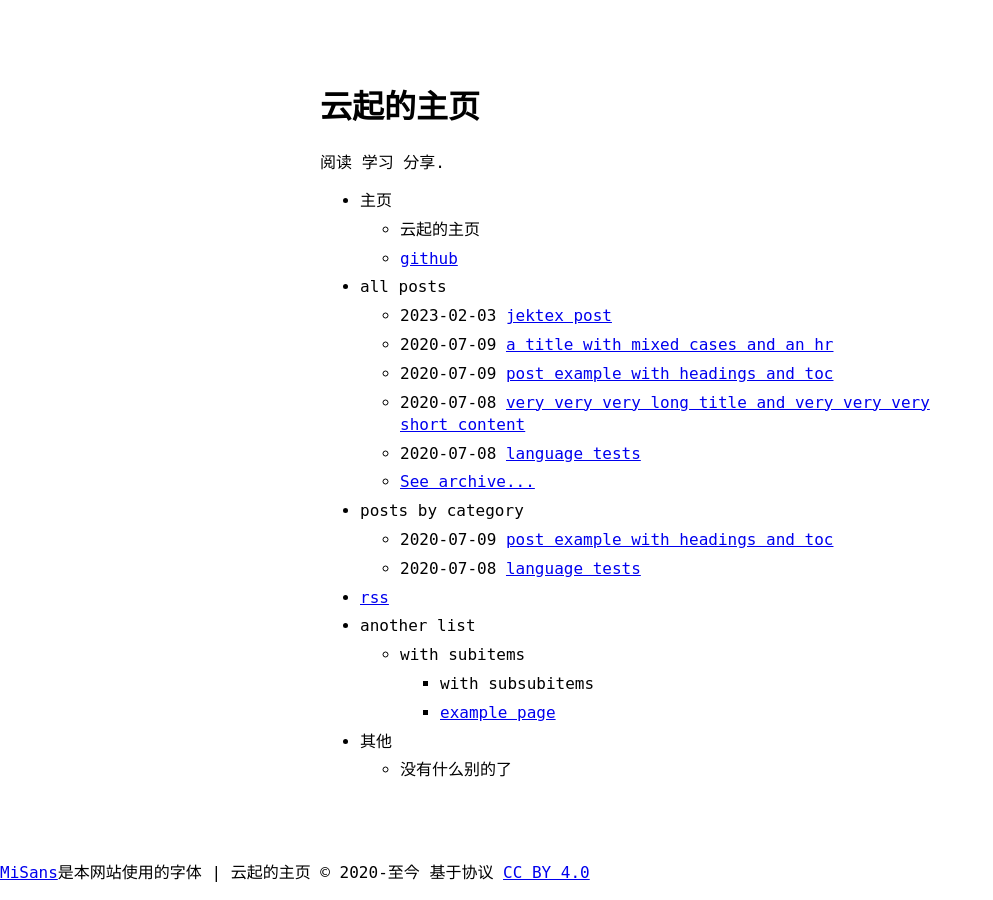
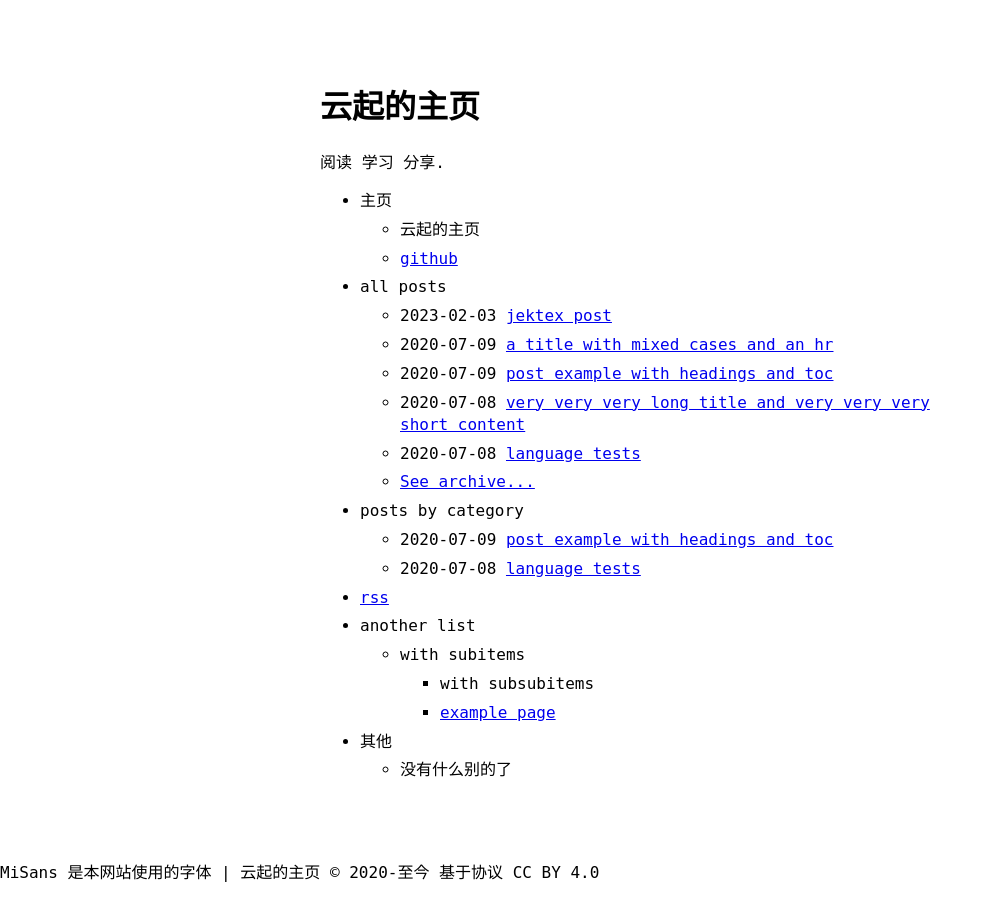
Before and after one commit to david2005yunqi/david2005yunqi.github.io, a Jekyll site: the page built from index.md, in a window 1280 px wide. Shown: the whole page, without its empty margins (0-993 px from the left). Built offline with Jekyll 4.4.1, drawn with Linux system fonts in a browser that asks for light colours.

Commit message:
Update default.html

```diff
--- a/_layouts/default.html
+++ b/_layouts/default.html
@@ -14,8 +14,7 @@
   <script type="text/javascript" src="{{ site.baseurl }}/assets/js/{{ js_file }}.js"></script>
   {% endfor %}
   {% endif %}
-  <a href="https://hyperos.mi.com/font" style="text-align: center"> MiSans</a>是本网站使用的字体 | 云起的主页 © 2020-至今 基于协议 <a
-    href="https://creativecommons.org/licenses/by/4.0/" style="text-align: center">CC BY 4.0</a>
+  <a> MiSans 是本网站使用的字体 | 云起的主页 © 2020-至今 基于协议 CC BY 4.0</a>
 </body>
 
 </html>
```
